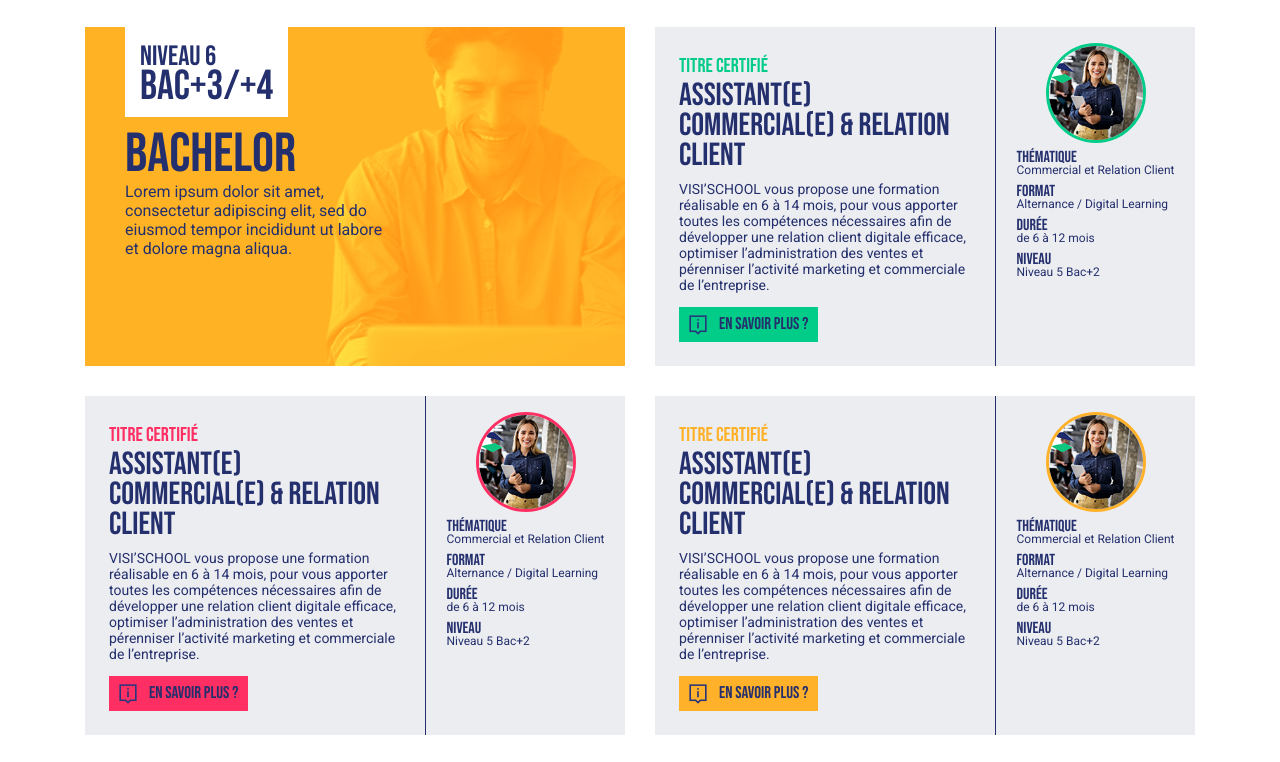
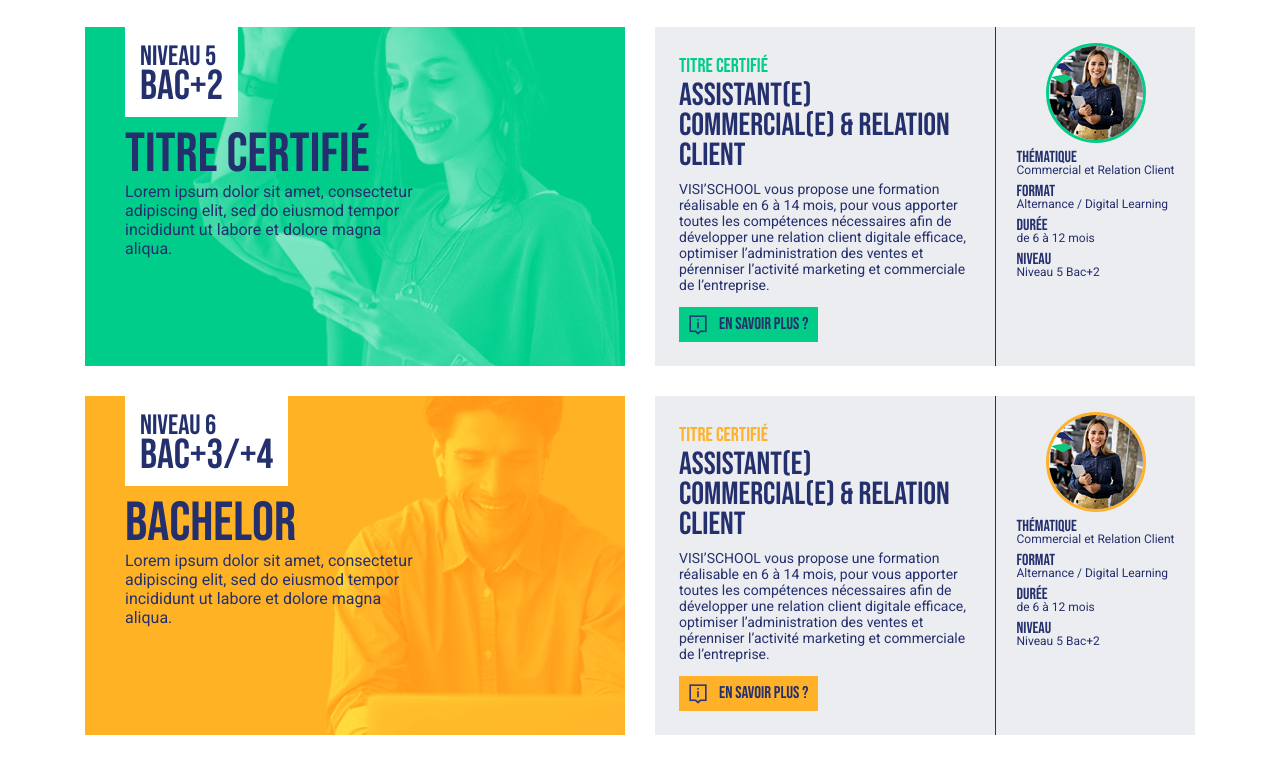
Before and after one commit to AdrienLapasset/visischool, a plain HTML site: page produits-tous.html in a window 1280 px wide. Shown: the part 640-1402 px from the top of the page. Drawn offline with nearby package versions, Linux system fonts and the light colour scheme.

Commit message:
add titre certifié hint

```diff
--- a/produits-tous.html
+++ b/produits-tous.html
@@ -220,20 +220,22 @@
 
 				<div class="row">
 					<div class="col-lg-6">
-						<section class="products__bachelor-hint">
-							<div class="products__bachelor-hint__level">
-								<h3 class="heading">Niveau 6</h3>
-								<h2 class="heading products__bachelor-hint__headingTwo">BAC+3/+4</h2>
+
+						<!-- START Titre certifié Accroche -->
+						<section class="products__hint products__hint--certified">
+							<div class="products__hint__level">
+								<h3 class="heading">Niveau 5</h3>
+								<h2 class="heading products__hint__headingTwo">BAC+2</h2>
 							</div>
-							<h1 class="heading heading--one blue">Bachelor</h1>
-							<p class="products__bachelor-hint__text blue">Lorem ipsum dolor sit amet, consectetur adipiscing elit, sed do eiusmod tempor incididunt ut labore et dolore magna aliqua. </p>
+							<h1 class="heading heading--one blue">titre certifié</h1>
+							<p class="products__hint__text blue">Lorem ipsum dolor sit amet, consectetur adipiscing elit, sed do eiusmod tempor incididunt ut labore et dolore magna aliqua. </p>
 						</section>
+						<!-- END Titre certifié Accroche -->
+
 					</div>
-
-
 					<div class="col-lg-6">
 
-						<!--START Carte Produit green-->
+						<!--START Carte Produit green -->
 						<section class="product-card green">
 							<div class="d-flex flex-column flex-sm-row">
 								<div class="d-flex flex-column align-items-start p-4">
@@ -264,9 +266,59 @@
 							</div>
 						</section>
 						<!--END Carte Produit green-->
+
 					</div>
+					<div class="col-lg-6">
 
+						<!-- START Bachelor Accroche -->
+						<section class="products__hint products__hint--bachelor">
+							<div class="products__hint__level">
+								<h3 class="heading">Niveau 6</h3>
+								<h2 class="heading products__hint__headingTwo">BAC+3/+4</h2>
+							</div>
+							<h1 class="heading heading--one blue">Bachelor</h1>
+							<p class="products__hint__text blue">Lorem ipsum dolor sit amet, consectetur adipiscing elit, sed do eiusmod tempor incididunt ut labore et dolore magna aliqua. </p>
+						</section>
+						<!-- END Bachelor Accroche -->
+
+					</div>
 					<div class="col-lg-6">
+
+						<!--START Carte Produit yellow-->
+						<section class="product-card yellow">
+							<div class="d-flex flex-column flex-sm-row">
+								<div class="d-flex flex-column align-items-start p-4">
+									<label class="product-card__degree m-0">titre certifié</label>
+									<h1 class="heading product-card__title">Assistant(e) commercial(e) & Relation Client</h1>
+									<p class="product-card__description">VISI’SCHOOL vous propose une formation réalisable en 6 à 14 mois, pour vous apporter toutes les compétences nécessaires afin de développer une relation client digitale efficace, optimiser l’administration des ventes et pérenniser l’activité marketing et commerciale de l’entreprise.
+									</p>
+									<button class="button button--primary">
+										<i class="icon-en-savoir-plus-blue"></i>
+										<span>En savoir plus ?</span>
+									</button>
+								</div>
+								<div class="product-card__info d-flex flex-row-reverse flex-sm-column p-3 align-items-center">
+									<img class="product-card__profile"
+											 src="/assets/imgs/produits/card-profile.png"
+											 alt="">
+									<div class="d-flex flex-column">
+										<h2 class="heading product-card__info__title">thématique</h2>
+										<p class="product-card__info__text">Commercial et Relation Client</p>
+										<h2 class="heading product-card__info__title">FORMAT</h2>
+										<p class="product-card__info__text">Alternance / Digital Learning</p>
+										<h2 class="heading product-card__info__title">DURÉE</h2>
+										<p class="product-card__info__text">de 6 à 12 mois</p>
+										<h2 class="heading product-card__info__title">NIVEAU</h2>
+										<p class="product-card__info__text">Niveau 5 Bac+2</p>
+									</div>
+								</div>
+							</div>
+						</section>
+						<!--END Carte Produit yellow-->
+
+					</div>
+					<div class="col-lg-6">
+
 						<!--START Carte Produit pink-->
 						<section class="product-card pink">
 							<div class="d-flex flex-column flex-sm-row">
@@ -298,43 +350,10 @@
 							</div>
 						</section>
 						<!--END Carte Produit pink-->
+
 					</div>
+					<div class="col-lg-6">
 
-					<div class="col-lg-6">
-						<!--START Carte Produit yellow-->
-						<section class="product-card yellow">
-							<div class="d-flex flex-column flex-sm-row">
-								<div class="d-flex flex-column align-items-start p-4">
-									<label class="product-card__degree m-0">titre certifié</label>
-									<h1 class="heading product-card__title">Assistant(e) commercial(e) & Relation Client</h1>
-									<p class="product-card__description">VISI’SCHOOL vous propose une formation réalisable en 6 à 14 mois, pour vous apporter toutes les compétences nécessaires afin de développer une relation client digitale efficace, optimiser l’administration des ventes et pérenniser l’activité marketing et commerciale de l’entreprise.
-									</p>
-									<button class="button button--primary">
-										<i class="icon-en-savoir-plus-blue"></i>
-										<span>En savoir plus ?</span>
-									</button>
-								</div>
-								<div class="product-card__info d-flex flex-row-reverse flex-sm-column p-3 align-items-center">
-									<img class="product-card__profile"
-											 src="/assets/imgs/produits/card-profile.png"
-											 alt="">
-									<div class="d-flex flex-column">
-										<h2 class="heading product-card__info__title">thématique</h2>
-										<p class="product-card__info__text">Commercial et Relation Client</p>
-										<h2 class="heading product-card__info__title">FORMAT</h2>
-										<p class="product-card__info__text">Alternance / Digital Learning</p>
-										<h2 class="heading product-card__info__title">DURÉE</h2>
-										<p class="product-card__info__text">de 6 à 12 mois</p>
-										<h2 class="heading product-card__info__title">NIVEAU</h2>
-										<p class="product-card__info__text">Niveau 5 Bac+2</p>
-									</div>
-								</div>
-							</div>
-						</section>
-						<!--END Carte Produit yellow-->
-					</div>
-
-					<div class="col-lg-6">
 						<!--START Carte Produit pink-->
 						<section class="product-card pink">
 							<div class="d-flex flex-column flex-sm-row">
@@ -366,6 +385,7 @@
 							</div>
 						</section>
 						<!--END Carte Produit pink-->
+
 					</div>
 				</div>
 			</div>
--- a/sass/partials/_products.scss
+++ b/sass/partials/_products.scss
@@ -122,13 +122,21 @@
     }
   }
 
-  &__bachelor-hint {
-    background: no-repeat url("/assets/imgs/produits/bachelor.png");
+  &__hint {
     background-size: cover;
     background-position: center top;
-    background-color: $yellow;
     padding: 0 40px 40px;
     height: calc(100% - 30px);
+
+    &--bachelor {
+      background-image: url("/assets/imgs/produits/bachelor.png");
+      background-color: $yellow;
+    }
+
+    &--certified {
+      background-image: url("/assets/imgs/produits/titre-certifie.png");
+      background-color: $green;
+    }
 
     &__level {
       padding: 15px;
@@ -143,7 +151,7 @@
       font-size: 42px;
     }
     &__text {
-      max-width: 270px;
+      max-width: 300px;
       margin-bottom: 20px;
     }
   }
```
Also changed, not shown: assets/imgs/produits/titre-certifie.png (added), css/style.css, 1 other file.
